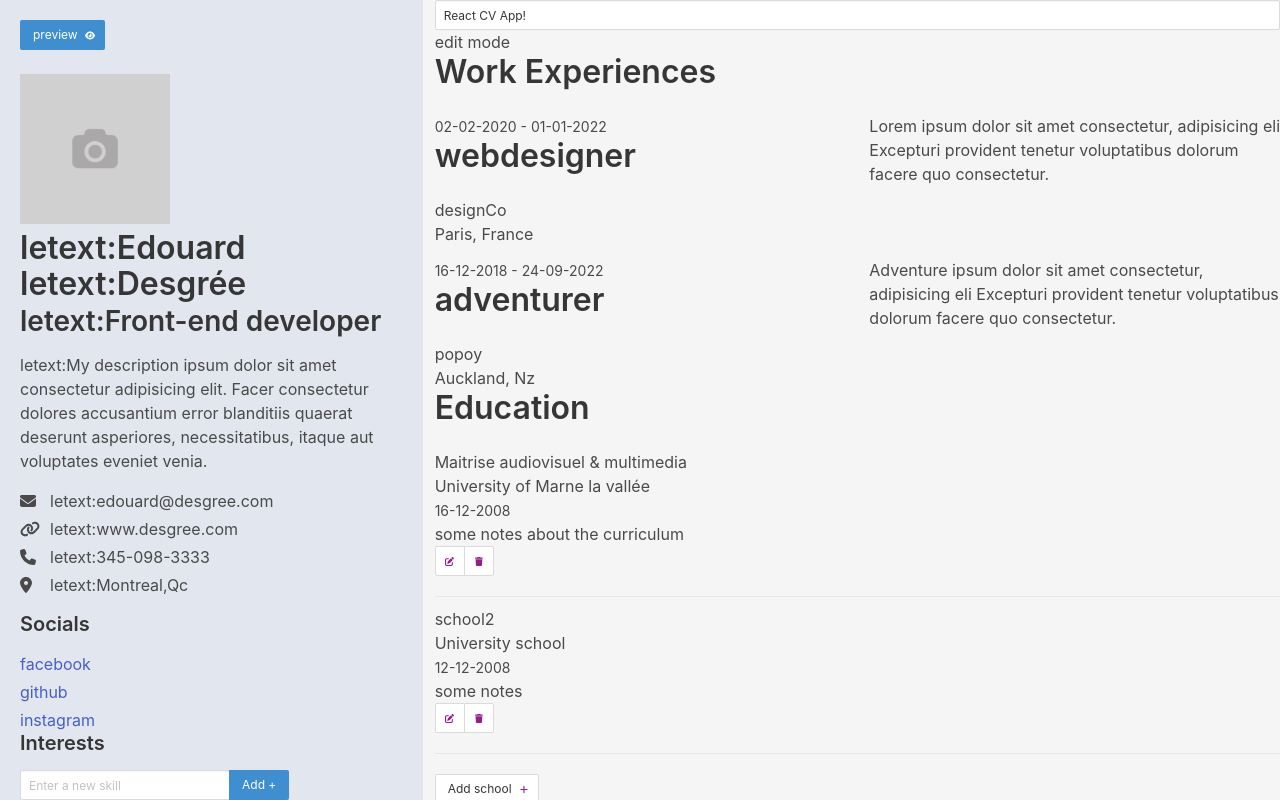
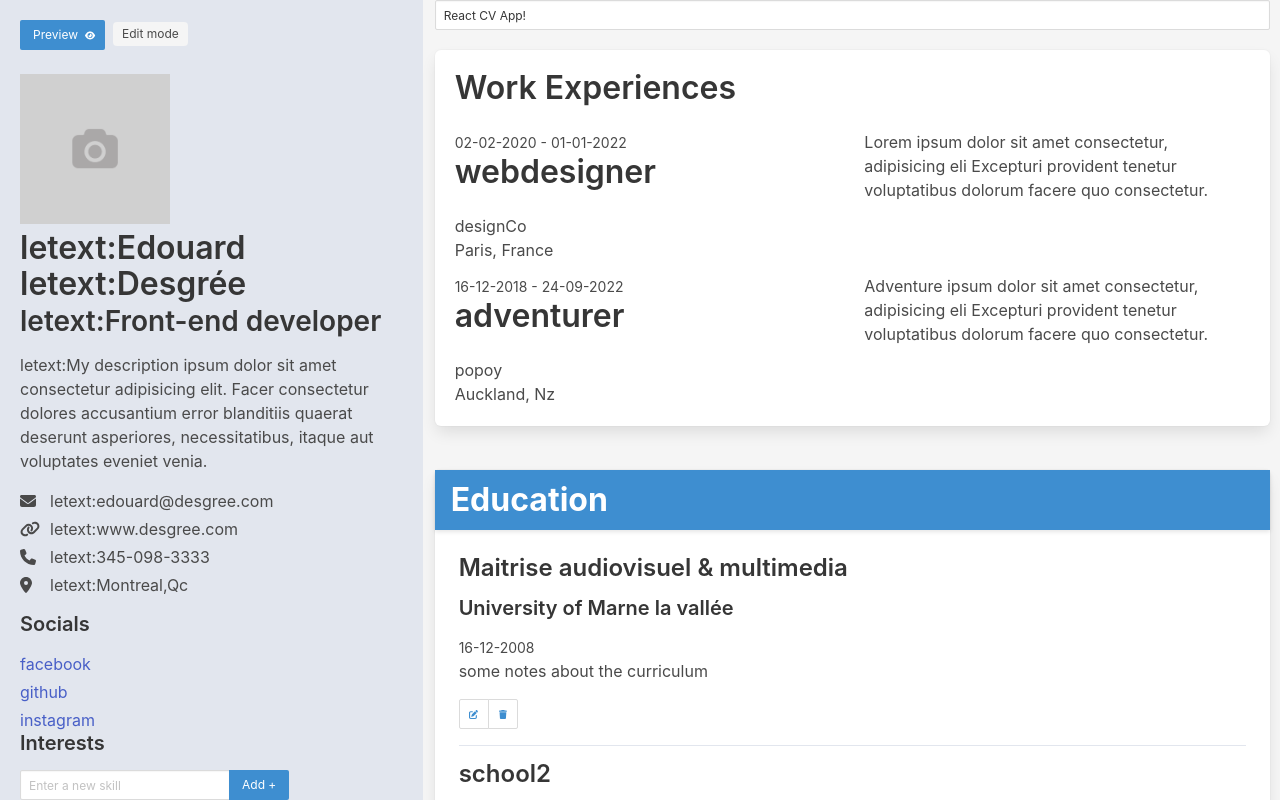
Before and after one commit to edesgree/react-cv-app, a React (Vite) app: page / in a window 1280 px wide. Shown: the top 800 px of the page. Built offline with nearby package versions, Linux system fonts and the light colour scheme.

Commit message:
button and general styling

```diff
--- a/src/App.jsx
+++ b/src/App.jsx
@@ -127,9 +127,12 @@ function App() {
               action={handleEditButton}
               iconSize="xs"
               iconSymbol={previewMode ? 'fa-pen-to-square' : 'fa-eye'}
-              text={previewMode ? 'edit' : 'preview'}
+              text={previewMode ? 'Edit' : 'Preview'}
               style="is-info"
             />
+            <span className="ml-2 tag is-light">
+              {previewMode ? 'Preview mode' : 'Edit mode'}
+            </span>
           </div>
 
           <Photo />
@@ -177,8 +180,6 @@ function App() {
               />
             </div>
           )}
-
-          {previewMode ? 'preview mode' : 'edit mode'}
         </header>
 
         <Work
--- a/src/assets/styles.scss
+++ b/src/assets/styles.scss
@@ -4,7 +4,8 @@
 
 $green: #94d7a2;
 $pink: #f8bcbc;
-$blue: #4d5b9e;
+$blue: #3e8ed0;
+$primary: $blue;
 $dark-blue: #293264;
 $dark-white: #f5f7fb;
 $light-blue: #d6dbf5;
@@ -42,6 +43,33 @@ main {
         }
       }
     }
+    .user-photo {
+      img:hover {
+        cursor: pointer;
+      }
+    }
+  }
+  .experiences {
+    display: flex;
+    flex-direction: column;
+    gap: 20px;
+    margin-right: 10px;
+
+    .experience {
+      padding-bottom: 20px;
+      .education-elements {
+        display: flex;
+        flex-direction: column;
+        gap: 10px;
+        li:not(:last-child) {
+          border-bottom: solid 1px $lighter-blue;
+        }
+      }
+      .card-header-title {
+        background-color: $primary;
+        color: white;
+      }
+    }
   }
 }
 
@@ -66,11 +94,6 @@ h1 {
     display: inline-flex;
   }
 }
-.user-photo {
-  img:hover {
-    cursor: pointer;
-  }
-}
 
 .list-item {
   li {
@@ -78,14 +101,3 @@ h1 {
     gap: 5px;
   }
 }
-
-.education-elements {
-  display: flex;
-  flex-direction: column;
-  gap: 10px;
-  margin-bottom: 20px;
-  li {
-    border-bottom: solid 1px $lighter-blue;
-    padding-bottom: 20px;
-  }
-}
--- a/src/components/Education.jsx
+++ b/src/components/Education.jsx
@@ -48,7 +48,7 @@ export default function Education(props) {
       <li key={item.id} name={item.id}>
         <div className="education-item">
           {edit && item.id === props.currentEdit ? (
-            <div>
+            <div className="mb-5">
               <div className="field is-horizontal">
                 <div className="field-label is-small">
                   <label className="label">Diploma title</label>
@@ -168,16 +168,25 @@ export default function Education(props) {
     );
   });
   return (
-    <section>
-      <h2 className="title">Education</h2>
-      <ul className="education-elements">{educationElements}</ul>
+    <section className="experience card">
+      <div className="card-header">
+        <h2 className="card-header-title title">Education</h2>
+      </div>
+      <div className="card-content">
+        <ul className="education-elements content">{educationElements}</ul>
+      </div>
+      <div className="card-footer is-justify-content-center is-flex">
+        <div className="mt-5">
           <Button
             name="addSchool"
             action={handleAdd}
             iconSize="xs"
             iconSymbol="fa-plus"
             text="Add school"
+            style="is-info"
           />
+        </div>
+      </div>
     </section>
   );
 }
--- a/src/components/Work.jsx
+++ b/src/components/Work.jsx
@@ -22,7 +22,7 @@ export default function Work(props) {
     );
   });
   return (
-    <section>
+    <section className="experience box">
       <h2 className="title">Work Experiences</h2>
       <ul className="work-elements">{workElements}</ul>
     </section>
--- a/src/components/helpers/Button.jsx
+++ b/src/components/helpers/Button.jsx
@@ -16,7 +16,7 @@ export default function Button(props) {
           id={props.id}
           icon={`fas ${props.iconSymbol}`}
           size={props.iconSize}
-          color={props.style === 'is-info' ? 'white' : 'rgb(147 30 140)'}
+          color={props.style === 'is-info' ? 'white' : '#3e8ed0'}
         />
       </span>
     </button>
```
Lines whose indentation alone changed are shown as unchanged.
